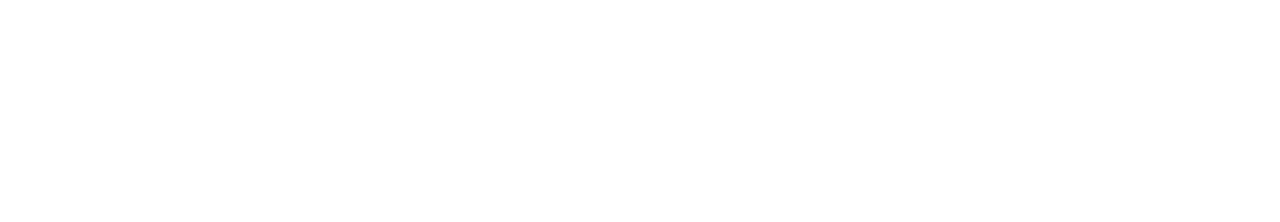
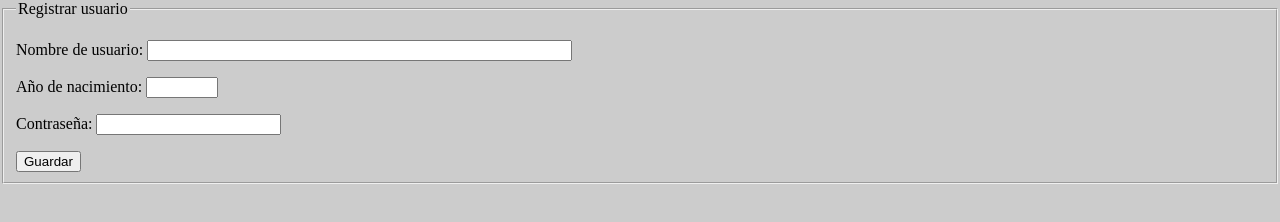
Before and after one commit to jairoar/mintic-ciclo3-grupo6, a plain HTML site: page src/registro.html in a window 1280 px wide. Drawn offline with Linux system fonts and the light colour scheme.

Commit message:
Sprint 1 3.33 nota

```diff
--- a/src/index.html
+++ b/src/index.html
@@ -1,23 +1,30 @@
 <!DOCTYPE html>
 <html lang="en">
   <head>
-    <meta charset="UTF-8">
-    <meta http-equiv="X-UA-Compatible" content="IE=edge">
-    <meta name="viewport" content="width=device-width, initial-scale=1.0">
+    <meta charset="UTF-8" />
+    <meta http-equiv="X-UA-Compatible" content="IE=edge" />
+    <meta name="viewport" content="width=device-width, initial-scale=1.0" />
     <title>Pets</title>
 
-    <link rel="stylesheet" href="public/css/estilos.css">
-
+    <link rel="stylesheet" href="public/css/estilos.css" />
   </head>
   <body>
     <header>
-        <div class="nav" id="navegacion">
+      <nav class="nav" id="navegacion">
         <ul>
-            <li class="imageLogo"><a href="#"><img src="public/img/logo.svg" alt="logo" id="logo"></a></li>
+          <li class="imageLogo">
+            <a href="#"
+              ><img src="public/img/logo.svg" alt="logo" id="logo"
+            /></a>
+          </li>
           <li class="home"><a href="#">Home</a></li>
-            <li class="registro"><button id="btn_registroDeUsuarios"><a href="#" id="a_registroDeUsuarios">Registro</a></button></li>
+          <li class="registro">
+            <button id="btn_registroDeUsuarios">
+              <a href="#" id="a_registroDeUsuarios">Registro</a>
+            </button>
+          </li>
         </ul>
-        </div>
+      </nav>
     </header>
   </body>
 </html>
--- a/src/registro.html
+++ b/src/registro.html
@@ -0,0 +1,26 @@
+<!DOCTYPE html>
+<html lang="en">
+<head>
+    <meta charset="UTF-8">
+    <meta http-equiv="X-UA-Compatible" content="IE=edge">
+    <meta name="viewport" content="width=device-width, initial-scale=1.0">
+    <title>Pets</title>
+
+    <link rel="stylesheet" href="public/css/estilos.css">
+
+</head>
+<body>
+<form id="registrar_usuario_form" action="#" method="POST">
+<fieldset>
+<legend> Registrar usuario</legend>
+<p> Nombre de usuario: <input type="text" id="nombre_usuario" size="50" required></input></p>
+<p>Año de nacimiento: <input type="number" id="anoNacimiento_usuario" min="1900" max="2021" required></p>
+<p>Contraseña: <input type="password" id="contrasena_usuario" required></input></p>
+<button id="enviar_registro">Guardar</button>
+
+</fieldset>
+
+
+</form>
+
+</body>
```
Lines whose indentation alone changed are shown as unchanged.
